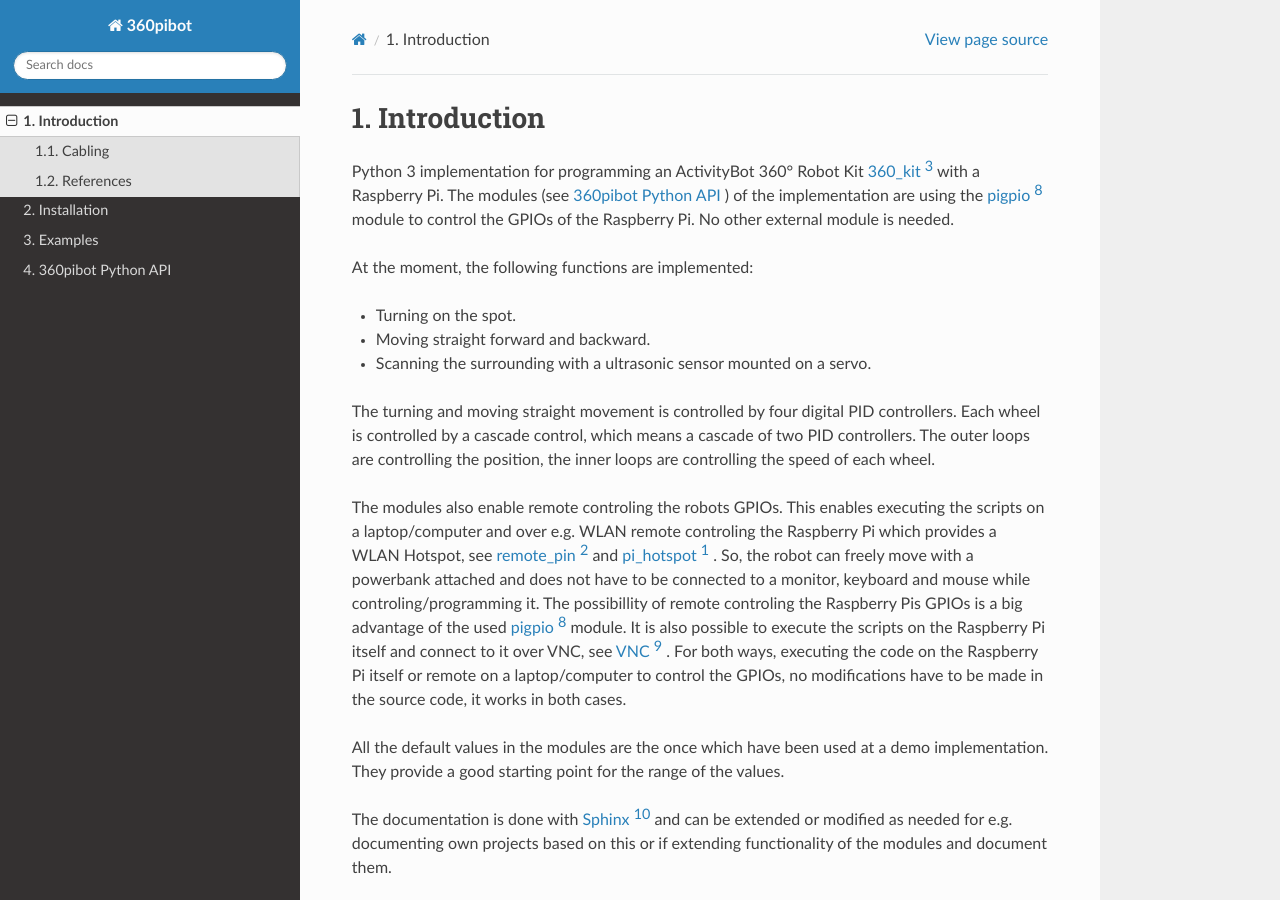
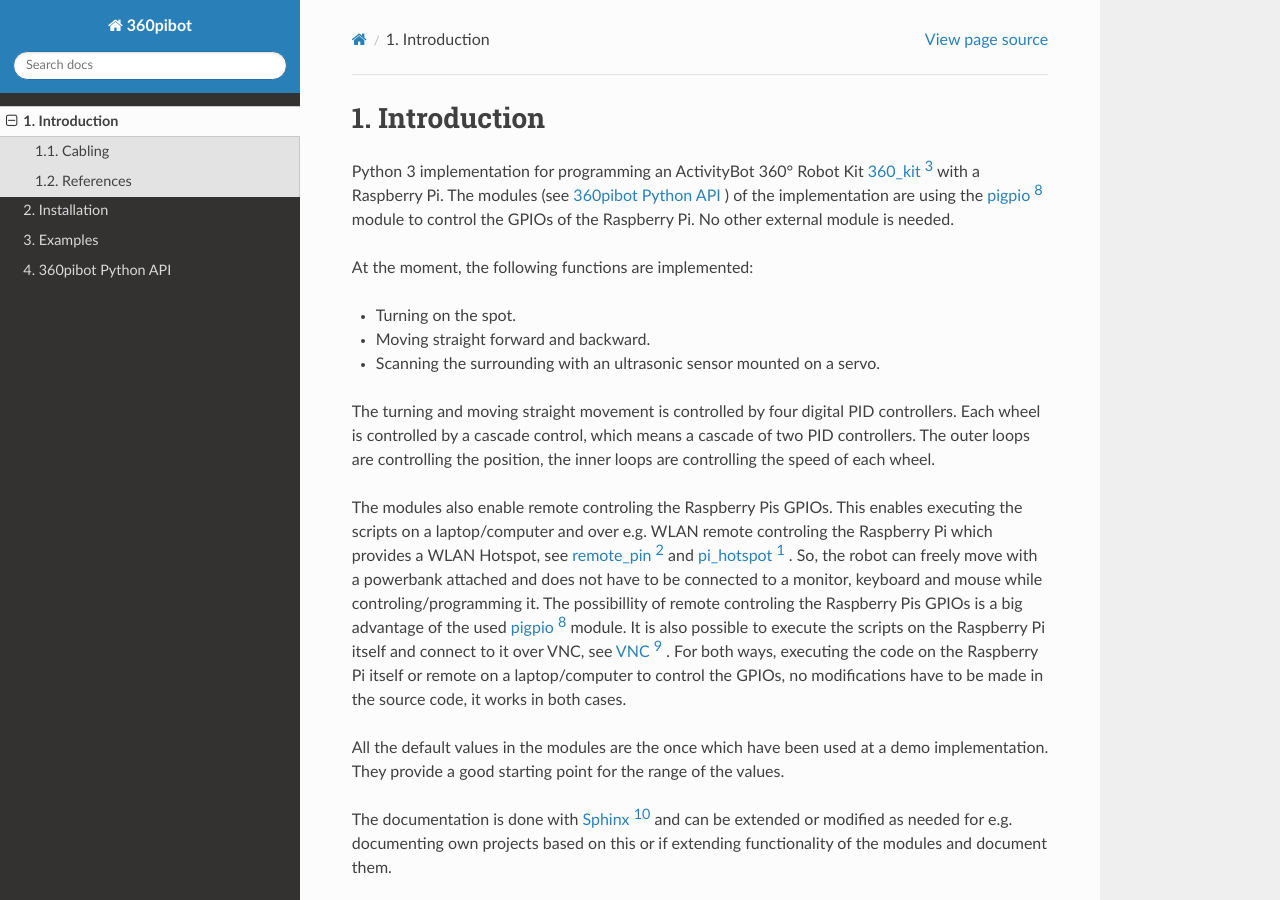
Before and after one commit to choeffer/360pibot, a Sphinx documentation site: the page built from docs/intro.rst, in a window 1280 px wide and 900 px high. Built offline with Sphinx 7.4.7 and the Read the Docs theme 2.0.0, drawn with Linux system fonts in a browser that asks for light colours.

Commit message:
changes in the texts

```diff
--- a/README.rst
+++ b/README.rst
@@ -15,7 +15,7 @@ the inner loops are controlling the speed of each wheel.
 
 The Documentation_ is hosted on `Read the Docs`_ .
 
-The modules also enable remote controling the robots GPIOs. This enables
+The modules also enable remote controling the Raspberry Pis GPIOs. This enables
 executing the scripts on a laptop/computer and over e.g. WLAN remote controling the Raspberry Pi
 which provides a WLAN Hotspot, see remote_pin_ and pi_hotspot_ . So, the robot can freely
 move with a powerbank attached and does not have to be connected to a monitor, keyboard
--- a/docs/intro.rst
+++ b/docs/intro.rst
@@ -11,14 +11,14 @@ At the moment, the following functions are implemented:
 
 * Turning on the spot.
 * Moving straight forward and backward.
-* Scanning the surrounding with a ultrasonic sensor mounted on a servo.
+* Scanning the surrounding with an ultrasonic sensor mounted on a servo.
 
 The turning and moving straight movement is controlled by four digital PID
 controllers. Each wheel is controlled by a cascade control, which means
 a cascade of two PID controllers. The outer loops are controlling the position,
 the inner loops are controlling the speed of each wheel.
 
-The modules also enable remote controling the robots GPIOs. This enables
+The modules also enable remote controling the Raspberry Pis GPIOs. This enables
 executing the scripts on a laptop/computer and over e.g. WLAN remote controling the Raspberry Pi
 which provides a WLAN Hotspot, see remote_pin_ and pi_hotspot_ . So, the robot can freely
 move with a powerbank attached and does not have to be connected to a monitor, keyboard
```
